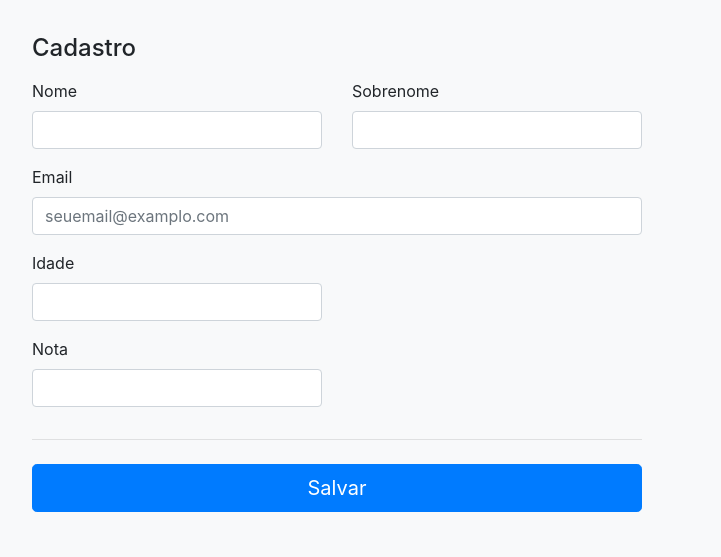
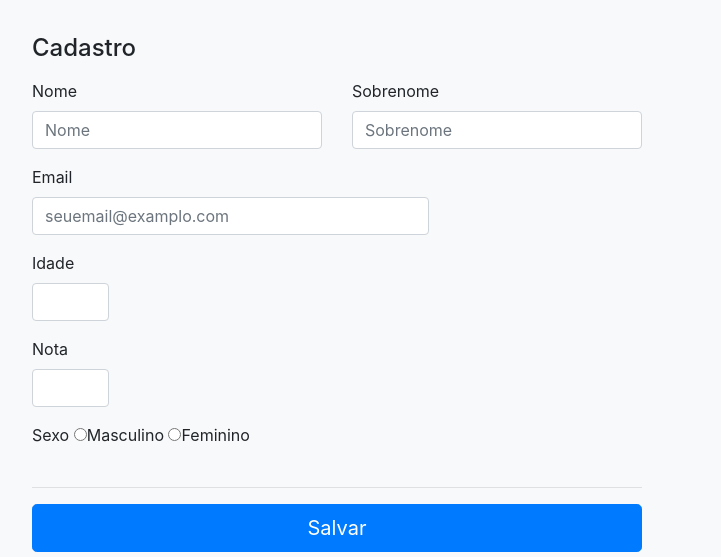
Before and after one commit to Engcompaulo/ProjetoMatrix-Frontend-HTML, a plain HTML site: page participantes.html in a window 1280 px wide. Shown: the part 232-789 px from the top of the page, without its empty margins (143-864 px from the left). Drawn offline with nearby package versions, Linux system fonts and the light colour scheme.

Commit message:
Atualização da pagina html participante

```diff
--- a/js/amazenamento.js
+++ b/js/amazenamento.js
@@ -1,4 +1,4 @@
-var salvarDados = function(){
+/*var salvarDados = function(){
 var nome = document.getElementById("nome").value;
 var sobrenome = document.getElementById("sobrenome").value;
 var email = document.getElementById("email").value;
@@ -10,3 +10,6 @@ console.log(nome +""+ sobrenome +""+email+""+idade+""+nota);
 
 }
 document.onchange = salvarDados;
+*/
+var y = localStorage.setItem("nome")
+console.log(y)
--- a/participantes.html
+++ b/participantes.html
@@ -1,6 +1,9 @@
 <!DOCTYPE html>
 <!-- saved from url=(0052)https://getbootstrap.com/docs/4.1/examples/checkout/ -->
-<html lang="en"><head><meta http-equiv="Content-Type" content="text/html; charset=UTF-8">
+<html lang="en">
+
+<head>
+  <meta http-equiv="Content-Type" content="text/html; charset=UTF-8">
 
   <meta name="viewport" content="width=device-width, initial-scale=1, shrink-to-fit=no">
   <meta name="description" content="">
@@ -20,7 +23,8 @@
 
   <div class="container">
     <div class="py-5 text-center">
-        <img class="d-block mx-auto mb-4" src="http://www.lucianofeijao.com.br/novo/wp-content/uploads/2018/02/CLF.png" alt="" width="100" height="100">
+      <img class="d-block mx-auto mb-4" src="http://www.lucianofeijao.com.br/novo/wp-content/uploads/2018/02/CLF.png" alt="" width="100"
+        height="100">
       <h2>Controle de participantes</h2>
     </div>
     <div class="row">
@@ -28,31 +32,37 @@
         <h4 class="mb-3">Cadastro</h4>
         <form class="needs-validation" novalidate="">
           <div class="row">
+
             <div class="col-md-6 mb-3">
               <label for="firstName">Nome</label>
-                <input type="text" class="form-control" id="nome" placeholder="" value="" required="">
+              <input type="text" class="form-control" id="nome" placeholder="Nome" value="" required="">
               <div class="invalid-feedback">
                 Campo vazio, deve ser preenchido.
               </div>
             </div>
-              <div class="col-md-6 mb-3">
+
+            <div class=" mb-3 col-md-6">
               <label for="lastName">Sobrenome</label>
-                <input type="text" class="form-control" id="sobrenome" placeholder="" value="" required="">
+              <input type="text" class="form-control" id="sobrenome" placeholder="Sobrenome" value="" required="">
               <div class="invalid-feedback">
                 Campo vazio, deve ser preenchido.
               </div>
             </div>
+
           </div>
-            <div class="mb-3">
+          <div class="row">
+            <div class="mb-3 col-sm-8">
               <label for="email">Email</label>
               <input type="email" class="form-control" id="email" placeholder="seuemail@examplo.com">
               <div class="invalid-feedback">
                 Campo vazio, deve ser preenchido.
               </div>
             </div>
+          </div>
+
           <!--   <hr class="mb-4"> -->
           <div class="row">
-              <div class="col-md-6 mb-3">
+            <div class="mb-3 col-sm-2">
               <label for="cc-name">Idade</label>
               <input type="text" class="form-control" id="cc-name" placeholder="" required="">
               <!--<small class="text-muted">Full name as displayed on card</small>-->
@@ -62,7 +72,7 @@
             </div>
           </div>
           <div class="row">
-            <div class="col-md-6 mb-3">
+            <div class="mb-3 col-sm-2">
               <label for="cc-number">Nota</label>
               <input type="text" class="form-control" id="cc-number" placeholder="" required="">
               <div class="invalid-feedback">
@@ -70,9 +80,21 @@
               </div>
             </div>
           </div>
+
+          <div class="row">
+            <div class="mb-3 col-sm-8">
+              Sexo
+              <label class="radio-inline">
+                <input type="radio" name="MarcarSexo">Masculino</label>
+              <label class="radio-inline">
+                <input type="radio" name="MarcarSexo">Feminino</label>
+            </div>
+          </div>
           <div class="row">
           </div>
-            <hr class="mb-4">
+
+          </diform>
+          <hr class="mb-8">
           <button class="btn btn-primary btn-lg btn-block" type="submit">Salvar</button>
         </form>
       </div>
@@ -80,9 +102,15 @@
     <footer class="my-5 pt-5 text-muted text-center text-small">
       <p class="mb-1">Projeto Matrix</p>
       <ul class="list-inline">
-          <li class="list-inline-item"><a href="https://getbootstrap.com/docs/4.1/examples/checkout/#">Privacy</a></li>
-          <li class="list-inline-item"><a href="https://getbootstrap.com/docs/4.1/examples/checkout/#">Terms</a></li>
-          <li class="list-inline-item"><a href="https://getbootstrap.com/docs/4.1/examples/checkout/#">Support</a></li>
+        <li class="list-inline-item">
+          <a href="https://getbootstrap.com/docs/4.1/examples/checkout/#">Privacy</a>
+        </li>
+        <li class="list-inline-item">
+          <a href="https://getbootstrap.com/docs/4.1/examples/checkout/#">Terms</a>
+        </li>
+        <li class="list-inline-item">
+          <a href="https://getbootstrap.com/docs/4.1/examples/checkout/#">Support</a>
+        </li>
       </ul>
     </footer>
   </div>
@@ -90,24 +118,27 @@
   <!-- Bootstrap core JavaScript
     ================================================== -->
   <!-- Placed at the end of the document so the pages load faster -->
-    <script src="./js/jquery-3.3.1.slim.min.js" integrity="sha384-q8i/X+965DzO0rT7abK41JStQIAqVgRVzpbzo5smXKp4YfRvH+8abtTE1Pi6jizo" crossorigin="anonymous"></script>
+  <script src="./js/jquery-3.3.1.slim.min.js" integrity="sha384-q8i/X+965DzO0rT7abK41JStQIAqVgRVzpbzo5smXKp4YfRvH+8abtTE1Pi6jizo"
+    crossorigin="anonymous"></script>
   <!--  <script>window.jQuery || document.write('<script src="../../assets/js/vendor/jquery-slim.min.js"><\/script>')</script> -->
   <script src="./js/popper.min.js"></script>
   <script src="./js/bootstrap.min.js"></script>
   <script src="./js/holder.min.js"></script>
   <script src="./js/amazenamento.js"></script>
+
+
   <script>
     // Example starter JavaScript for disabling form submissions if there are invalid fields
-      (function() {
+    (function () {
       'use strict';
 
-        window.addEventListener('load', function() {
+      window.addEventListener('load', function () {
         // Fetch all the forms we want to apply custom Bootstrap validation styles to
         var forms = document.getElementsByClassName('needs-validation');
 
         // Loop over them and prevent submission
-          var validation = Array.prototype.filter.call(forms, function(form) {
-            form.addEventListener('submit', function(event) {
+        var validation = Array.prototype.filter.call(forms, function (form) {
+          form.addEventListener('submit', function (event) {
             if (form.checkValidity() === false) {
               event.preventDefault();
               event.stopPropagation();
@@ -120,4 +151,6 @@
   </script>
 
 
-</body></html>
+</body>
+
+</html>
```
Also changed, not shown: 1 other file. Lines whose indentation alone changed are shown as unchanged.
